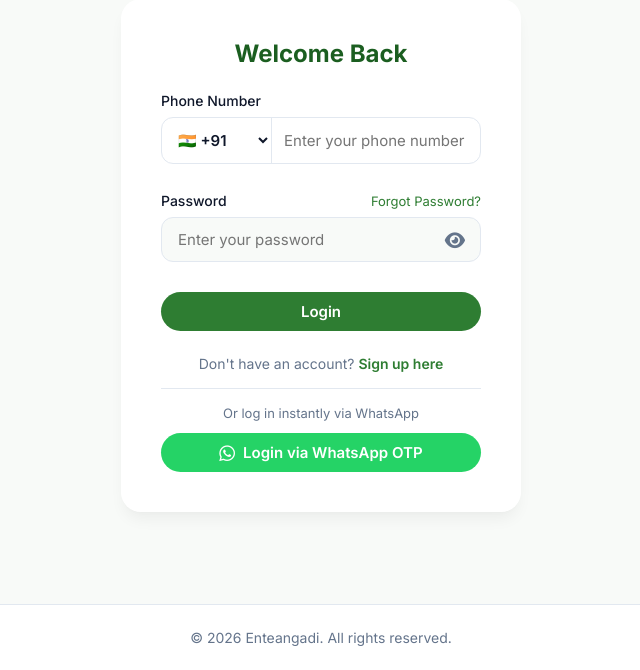
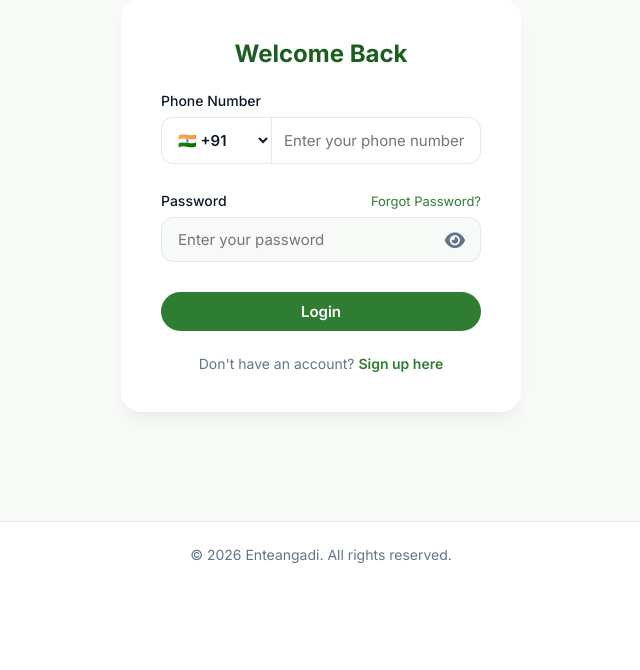
Before and after one commit to sojinmathew1040-rgb/Enteangadi, a PHP site: page /login.php in a window 1280 px wide. Shown: the part 213-883 px from the top of the page, without its empty margins (319-959 px from the left). After the commit the page ends 776 px from the top, so only its background shows below. Run offline with PHP 8.4, Linux system fonts and the light colour scheme; data comes from the database, SQL or seed files in the repository; data that the repository does not hold is empty; some libraries are stand-ins or nearby versions.

Commit message:
refactor: remove WhatsApp login integration and redirect verification to login page

```diff
--- a/login.php
+++ b/login.php
@@ -111,13 +111,6 @@ require_once 'includes/header.php';
             Don't have an account? <a href="register.php"
                 style="color: var(--primary-green); font-weight: 600; text-decoration: none;">Sign up here</a>
         </p>
-
-        <div style="text-align: center; margin-top: 16px; border-top: 1px solid var(--border-color); padding-top: 16px;">
-            <span style="font-size: 13px; color: var(--text-muted); display: block; margin-bottom: 12px;">Or log in instantly via WhatsApp</span>
-            <a href="whatsapp_verify.php" class="btn-primary" style="background: #25d366; border-color: #25d366; display: flex; align-items: center; justify-content: center; gap: 8px; width: 100%; text-decoration: none;">
-                <i class="fab fa-whatsapp" style="font-size: 18px;"></i> Login via WhatsApp OTP
-            </a>
-        </div>
     </div>
 </div>
 
--- a/whatsapp_verify.php
+++ b/whatsapp_verify.php
@@ -1,7 +1,8 @@
 <?php
 require_once 'config.php';
+header("Location: login.php");
+exit;
 
-$error = '';
 $step = isset($_POST['step']) ? intval($_POST['step']) : 1;
 $phone_number = $_POST['phone_number'] ?? '';
 $otp = $_POST['otp'] ?? '';
```
Also changed, not shown: register.php (+1 -8 lines).
